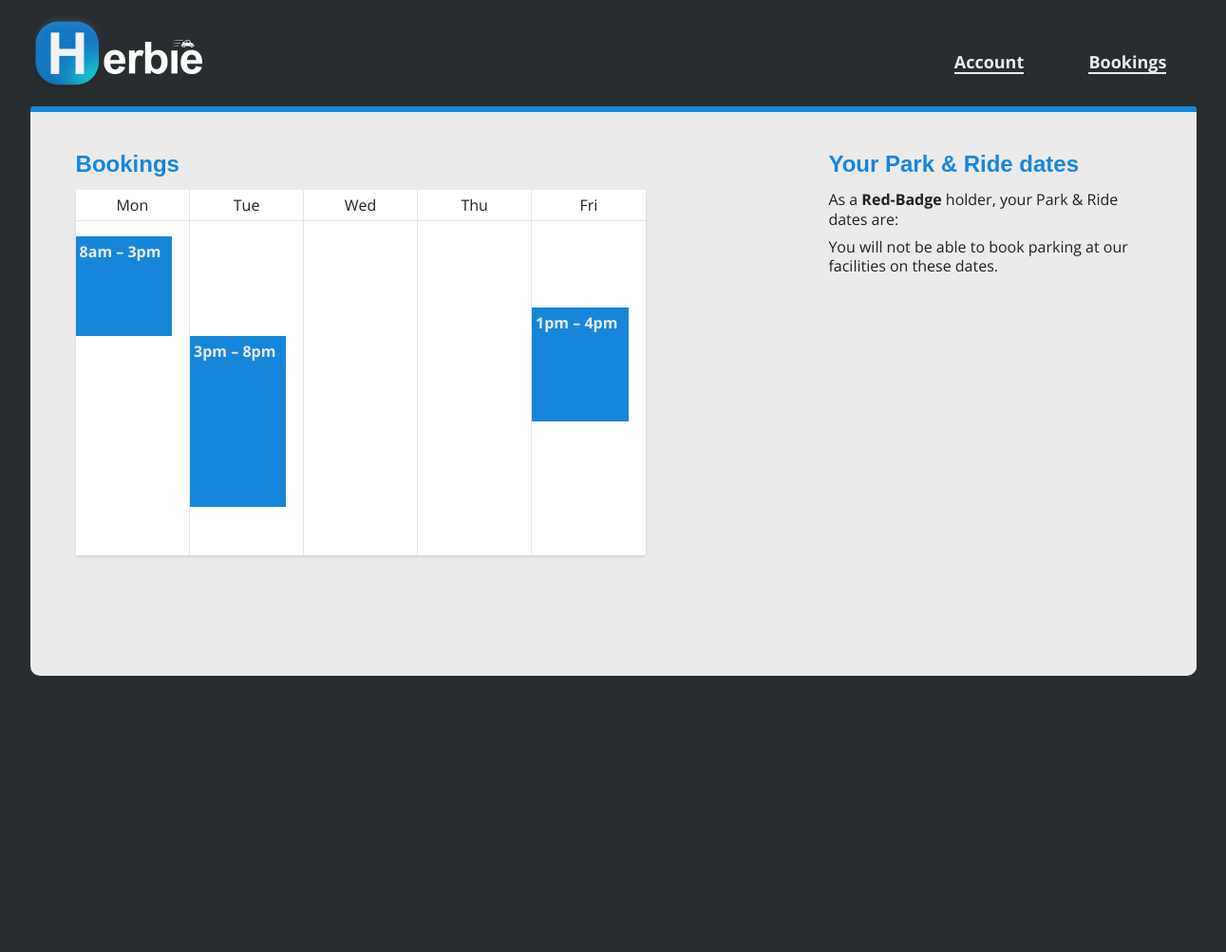
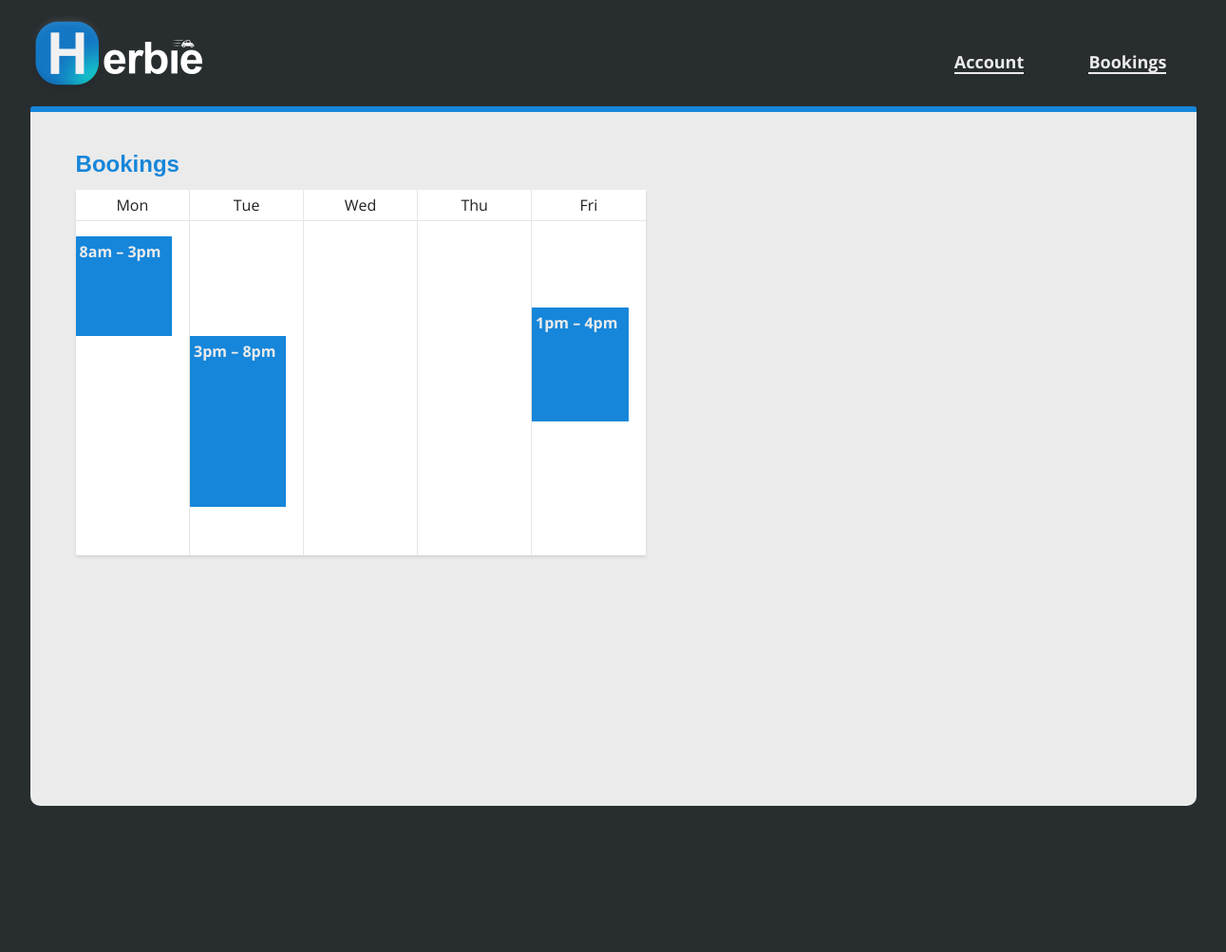
Before and after one commit to CharlieADavies/CIB_Group_work, a Flask app: template templates/booking.html in a window 1536 px wide. Shown: the whole page at 95% size, without its empty margins (122-1413 px from the left). Before the commit the page ends 712 px from the top, so only its background shows below. Run offline with Flask 2, Linux system fonts and the light colour scheme; the template is opened without the code that fills it, so the values that code supplies are empty.

Commit message:
Booking styling

```diff
--- a/static/main.css
+++ b/static/main.css
@@ -245,7 +245,7 @@ menu a:hover {
   main {
     min-height: 600px;
     position: relative;
-    padding: 2.5em 3em;
+    padding: 2.5em 3em 15em;
   }
   .sidebar {
     position: absolute;
--- a/static/main.less
+++ b/static/main.less
@@ -298,7 +298,7 @@ menu a {
   main {
     min-height: 600px;
     position: relative;
-    padding: 2.5em 3em;
+    padding: 2.5em 3em 15em;
   }
 
   .sidebar {
--- a/templates/booking.html
+++ b/templates/booking.html
@@ -32,27 +32,6 @@
 
         <div class="sidebar">
 
-            <div class="panel">
-
-                <div class="panel__title">
-                    <h2>Your Park & Ride dates</h2>
-                </div>
-
-                <div class="panel__content">
-                    <p>
-                        As a <em>Red-Badge</em> holder, your Park & Ride dates are:
-                    </p>
-                    {% for park_and_ride in v['park_and_ride_dates'] %}
-                    <blockquote>
-                        {{ park_and_ride['start'] }} to {{ park_and_ride['end'] }}
-                    </blockquote>
-                    {% endfor %}
-                    <p>
-                        You will not be able to book parking at our facilities on these dates.
-                    </p>
-                </div>
-            </div>
-
         </div>
 
         <div class="panel panel--booking">
```
Also changed, not shown: 1 other file.
